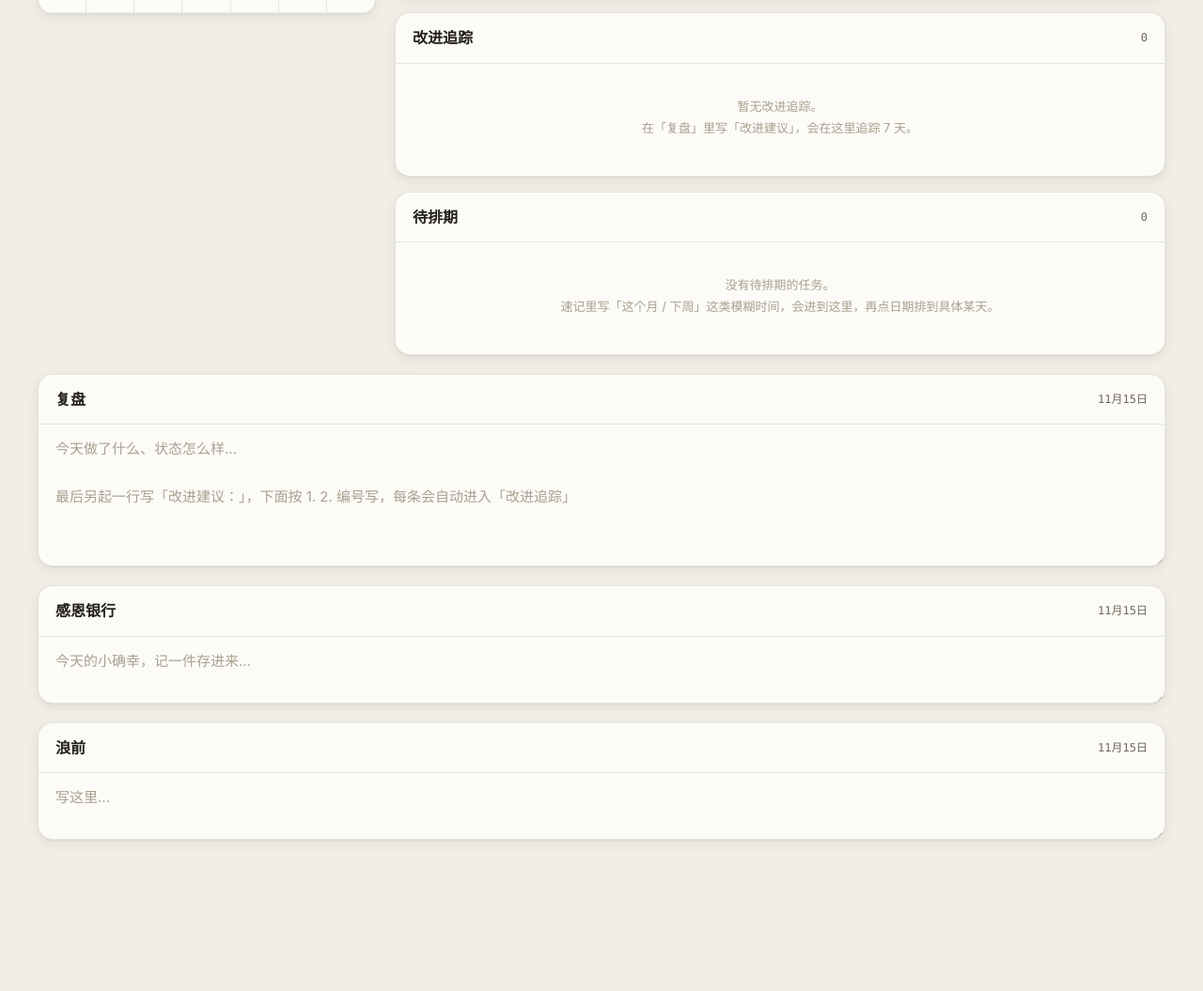
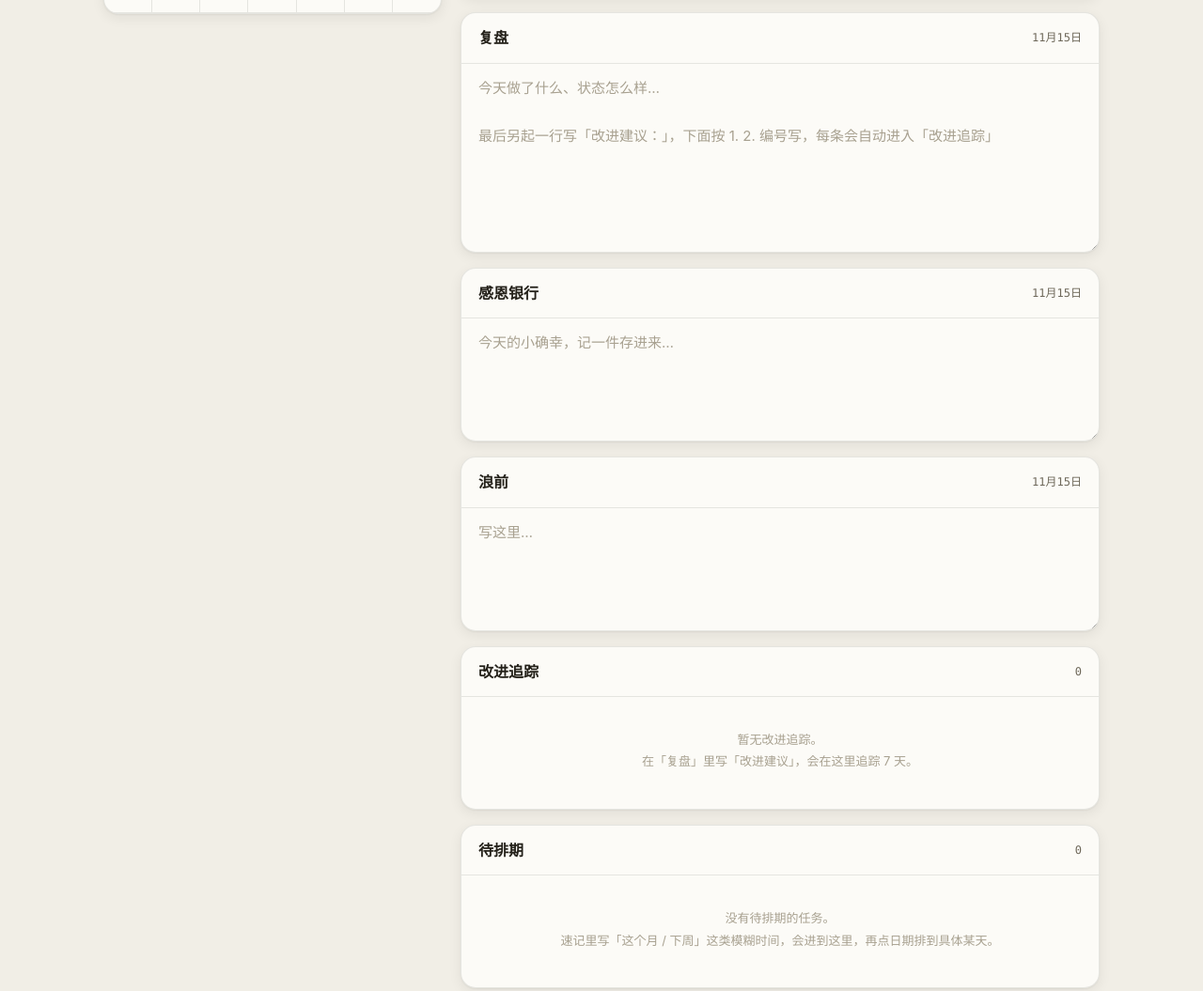
Before and after one commit to yanyan-oss/workbench, a plain HTML site: page index.html in a window 1280 px wide. Shown: the part 523-1578 px from the top of the page at 94% size. Before the commit the page ends 1487 px from the top, so only its background shows below. Drawn offline with Linux system fonts and the light colour scheme.

Commit message:
fix: 复盘/感恩银行/浪前改回对齐宽度，只加高
- 撤销整页加宽（恢复 1060 最大宽、去掉跨列），三个框回到右栏与其他卡片对齐
- 只加高：复盘 200px、感恩银行/浪前各 130px，自动撑高保留

Co-Authored-By: Claude Code <noreply@anthropic.com>

```diff
--- a/index.html
+++ b/index.html
@@ -60,7 +60,7 @@
   }
   button{font-family:inherit;color:inherit;cursor:pointer}
   button:focus-visible,textarea:focus-visible,input:focus-visible{outline:2px solid var(--accent);outline-offset:2px}
-  .app{max-width:1200px;margin-inline:auto}
+  .app{max-width:1060px;margin-inline:auto}
 
   header{display:flex;align-items:center;justify-content:space-between;gap:14px;flex-wrap:wrap;
     padding-bottom:16px;margin-bottom:20px;border-bottom:1px solid var(--line)}
@@ -78,7 +78,6 @@
   .btn-accent{background:var(--accent);border-color:var(--accent);color:var(--accent-ink)}
 
   main{display:grid;grid-template-columns:360px 1fr;gap:20px;align-items:start}
-  .wide{grid-column:1/-1}
   @media (max-width:800px){ main{grid-template-columns:1fr} }
 
   .card{background:var(--surface);border:1px solid var(--line);border-radius:16px;overflow:hidden;
@@ -155,12 +154,12 @@
 
   /* 复盘 */
   .review textarea{width:100%;border:none;resize:vertical;background:transparent;color:var(--ink);
-    font-family:var(--font-b);font-size:15px;line-height:1.7;padding:13px 18px 6px;min-height:150px}
+    font-family:var(--font-b);font-size:15px;line-height:1.7;padding:13px 18px 6px;min-height:200px}
   .review textarea::placeholder{color:var(--faint)}
   .review .lbl{font-size:11px;color:var(--faint);font-family:var(--font-m);letter-spacing:.02em;padding:8px 18px 0}
   .review .divider{border-top:1px dashed var(--line);margin:8px 18px 0}
   .journal textarea{width:100%;border:none;resize:vertical;background:transparent;color:var(--ink);
-    font-family:var(--font-b);font-size:15px;line-height:1.7;padding:13px 18px 6px;min-height:64px}
+    font-family:var(--font-b);font-size:15px;line-height:1.7;padding:13px 18px 6px;min-height:130px}
   .journal textarea::placeholder{color:var(--faint)}
 
   /* 改进追踪 */
@@ -261,6 +260,21 @@
       <div class="tasks" id="tasks"></div>
     </section>
 
+    <section class="card review">
+      <div class="card-h"><span class="t">复盘</span><span class="count" id="review-date"></span></div>
+      <textarea id="review-text" placeholder="今天做了什么、状态怎么样…&#10;&#10;最后另起一行写「改进建议：」，下面按 1. 2. 编号写，每条会自动进入「改进追踪」"></textarea>
+    </section>
+
+    <section class="card journal">
+      <div class="card-h"><span class="t">感恩银行</span><span class="count" id="ganen-date"></span></div>
+      <textarea id="xqx-text" placeholder="今天的小确幸，记一件存进来…"></textarea>
+    </section>
+
+    <section class="card journal">
+      <div class="card-h"><span class="t">浪前</span><span class="count" id="langqian-date"></span></div>
+      <textarea id="langqian-text" placeholder="写这里…"></textarea>
+    </section>
+
     <section class="card">
       <div class="card-h"><span class="t">改进追踪</span><span class="count" id="tracker-count"></span></div>
       <div class="tasks" id="trackers"></div>
@@ -271,21 +285,6 @@
       <div class="tasks" id="pool"></div>
     </section>
   </div>
-
-  <section class="card review wide">
-    <div class="card-h"><span class="t">复盘</span><span class="count" id="review-date"></span></div>
-    <textarea id="review-text" placeholder="今天做了什么、状态怎么样…&#10;&#10;最后另起一行写「改进建议：」，下面按 1. 2. 编号写，每条会自动进入「改进追踪」"></textarea>
-  </section>
-
-  <section class="card journal wide">
-    <div class="card-h"><span class="t">感恩银行</span><span class="count" id="ganen-date"></span></div>
-    <textarea id="xqx-text" placeholder="今天的小确幸，记一件存进来…"></textarea>
-  </section>
-
-  <section class="card journal wide">
-    <div class="card-h"><span class="t">浪前</span><span class="count" id="langqian-date"></span></div>
-    <textarea id="langqian-text" placeholder="写这里…"></textarea>
-  </section>
 </main>
 
 <div class="modal" id="modal" hidden>
```
